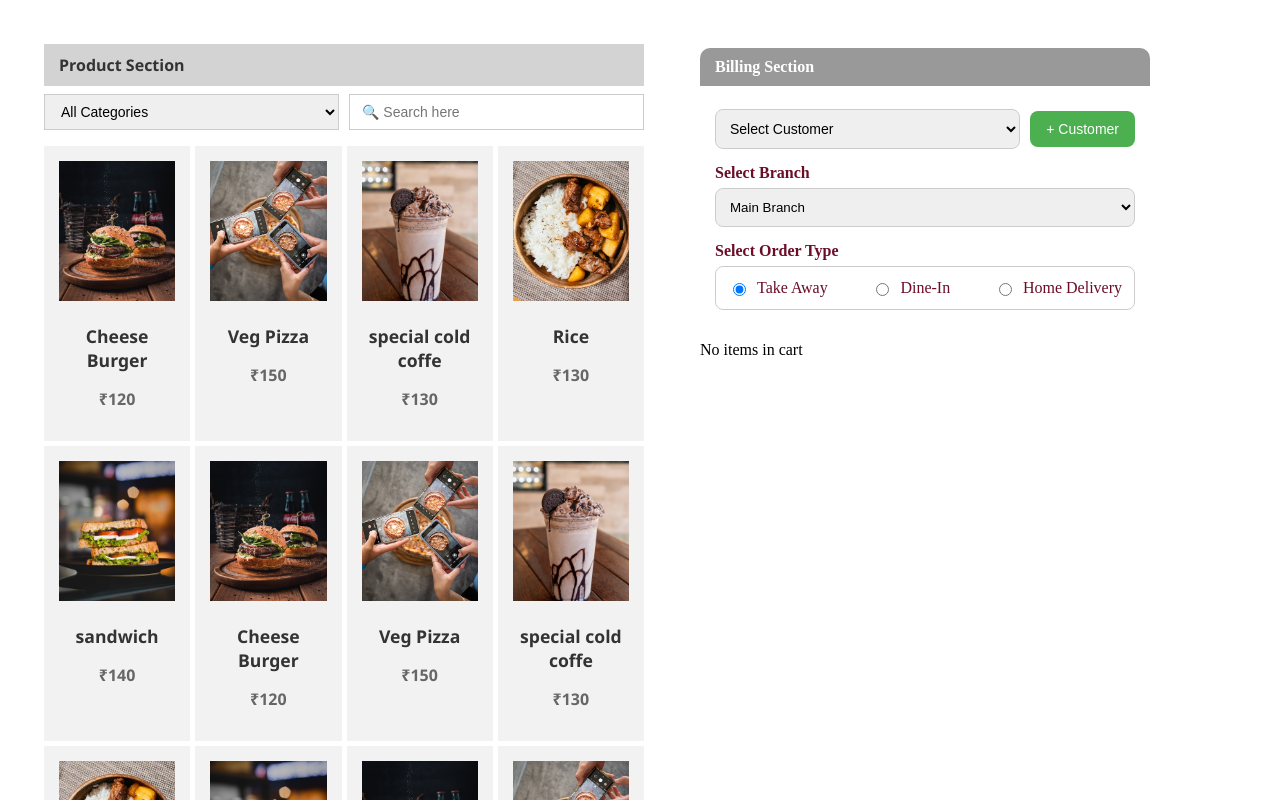
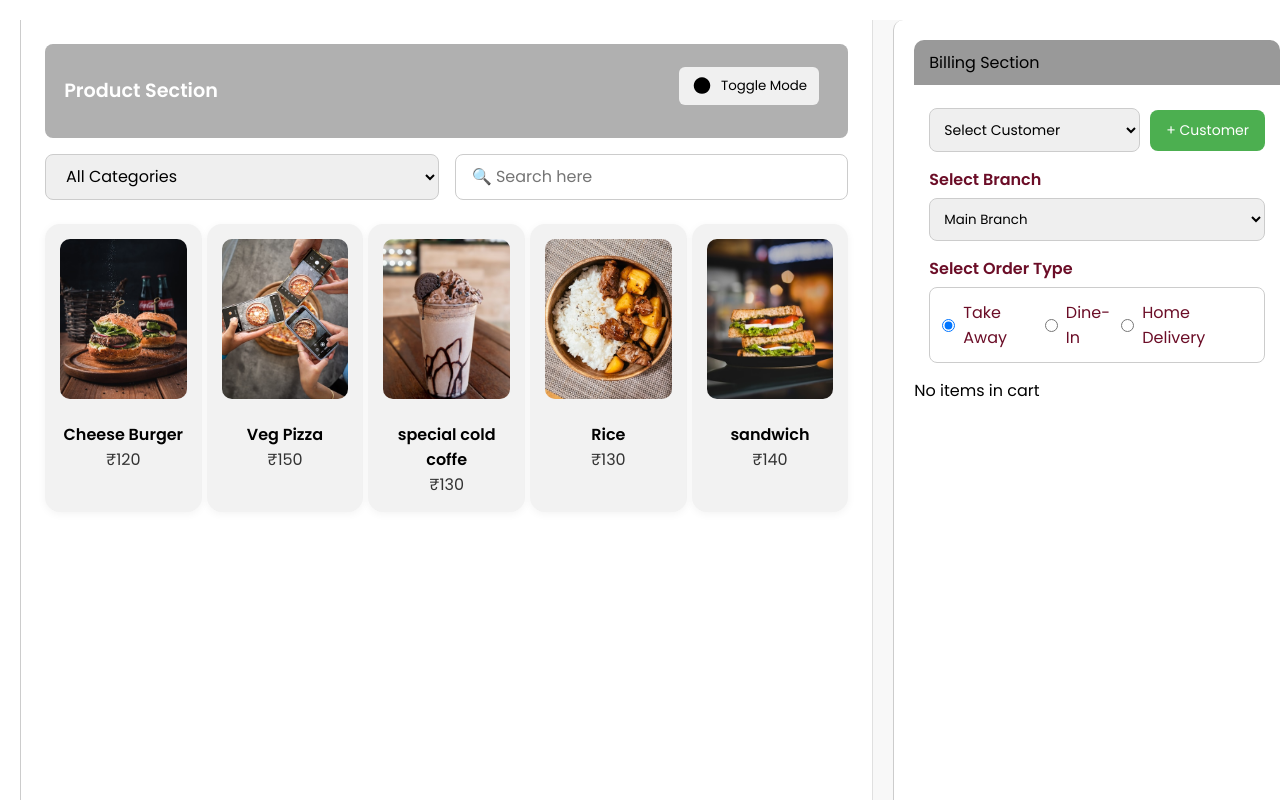
Before and after one commit to ganeshsai4408/react-food-order-app, a React (Create React App) app: page / in a window 1280 px wide. Shown: the top 800 px of the page. Built offline with nearby package versions, Linux system fonts and the light colour scheme.

Commit message:
Adjusted section layout to 70/30, standardized fonts, and initiated toggle effect implementation

```diff
--- a/package.json
+++ b/package.json
@@ -9,6 +9,7 @@
     "@testing-library/user-event": "^13.5.0",
     "react": "^19.1.0",
     "react-dom": "^19.1.0",
+    "react-icons": "^5.5.0",
     "react-scripts": "5.0.1",
     "react-toastify": "^11.0.5",
     "web-vitals": "^2.1.4"
--- a/src/App.css
+++ b/src/App.css
@@ -114,3 +114,59 @@
   .product-card:hover {
     background: #dcdcdc;
   }
+  .main-container {
+    display: flex;
+    height: 100vh; /* full height of screen */
+  }
+
+  .main-container > *:first-child {
+    flex: 7;
+    overflow-y: auto;
+  }
+
+  .main-container > *:last-child {
+    flex: 3;
+    border-left: 1px solid #ccc;
+    overflow-y: auto;
+  }
+  @media (max-width: 768px) {
+    .main-container {
+      flex-direction: column;
+    }
+
+    .main-container > * {
+      width: 100%;
+      flex: none;
+    }
+  }
+  body.dark-mode {
+    background-color: #121212;
+    color: #f0f0f0;
+  }
+
+  body.dark-mode .product-section {
+    background-color: #1e1e1e;
+    border-right: 1px solid #333;
+  }
+
+  body.dark-mode .product-card {
+    background-color: #333;
+    color: #f0f0f0;
+  }
+
+  body.dark-mode .modal-content {
+    background-color: #1e1e1e;
+    color: #f0f0f0;
+  }
+
+  body.dark-mode .product-controls select,
+  body.dark-mode .product-controls input {
+    background-color: #333;
+    color: #f0f0f0;
+    border-color: #444;
+  }
+
+  body.dark-mode .toggle-mode-btn {
+    background-color: #333;
+    color: #f0f0f0;
+  }
--- a/src/App.js
+++ b/src/App.js
@@ -1,5 +1,6 @@
 import React from "react";
 import { CartProvider } from "./assets/context/CartContext";
+import { DarkModeProvider } from "./assets/context/Dark";
 import ProductList from "./assets/components/ProductList";
 import BillingSection from "./assets/components/BillingSection";
 import "./App.css";
@@ -7,13 +8,14 @@ import "./App.css";
 function App() {
   return (
     <CartProvider>
-      <div className="app-container" style={{ display: "flex", padding: "20px" }}>
-
-        <ProductList />
-
-        <BillingSection />
-
-      </div>
+      <DarkModeProvider>
+        <div className="app-container" style={{ display: "flex", padding: "20px" }}>
+          <div className="main-container">
+            <ProductList />
+            <BillingSection />
+          </div>
+        </div>
+      </DarkModeProvider>
     </CartProvider>
   );
 }
--- a/src/assets/components/BillingSection.css
+++ b/src/assets/components/BillingSection.css
@@ -49,9 +49,9 @@
   .billing-header {
     background-color: #999;
     padding: 10px 15px;
-    font-weight: 600;
+    font-weight: 400;
     font-size: 16px;
-    color: white;
+    color: rgb(0, 0, 0);
   }
 
   .billing-top-row {
@@ -118,12 +118,39 @@
   .billing-table {
     width: 100%;
     border-collapse: collapse;
-    margin-top: 20px;
+    font-size: 0.9rem;
+    overflow-x: auto;
   }
+  @media (max-width: 600px) {
+    .billing-table thead {
+      display: none;
+    }
 
-  .billing-table thead {
-    background-color: #999999; /* Grey header background */
-    color: white;
+    .billing-table, .billing-table tbody, .billing-table tr, .billing-table td {
+      display: block;
+      width: 100%;
+    }
+
+    .billing-table tr {
+      margin-bottom: 1rem;
+      border: 1px solid #ccc;
+      padding: 1rem;
+      border-radius: 8px;
+    }
+
+    .billing-table td {
+      text-align: right;
+      position: relative;
+      padding-left: 50%;
+    }
+
+    .billing-table td::before {
+      content: attr(data-label);
+      position: absolute;
+      left: 1rem;
+      text-align: left;
+      font-weight: bold;
+    }
   }
 
   .billing-table th {
@@ -132,13 +159,39 @@
     text-align: left;
   }
 
-  /* Optional: Zebra striping and spacing */
+
   .billing-table td {
     padding: 10px;
     border-bottom: 1px solid #ddd;
   }
 
-  /* Add hover effect if you like */
+
   .billing-table tr:hover {
     background-color: #f9f9f9;
   }
+  .billing.dark-theme {
+    background-color: #1a1a1a;
+    color: #f1f1f1;
+  }
+
+  .billing.dark-theme select,
+  .billing.dark-theme input,
+  .billing.dark-theme button {
+    background-color: #2a2a2a;
+    color: #ffffff;
+    border: 1px solid #444;
+  }
+
+  .billing.dark-theme .billing-header {
+    color: #ffffff;
+  }
+
+  .billing.dark-theme table {
+    background-color: #1f1f1f;
+    color: #f1f1f1;
+  }
+
+  .billing.dark-theme .billing-summary {
+    background-color: #222;
+    color: #eee;
+  }
--- a/src/assets/components/BillingSection.jsx
+++ b/src/assets/components/BillingSection.jsx
@@ -1,4 +1,5 @@
 import React, { useContext } from "react";
+import { DarkModeContext } from "../context/Dark";
 import { CartContext } from "../context/CartContext";
 import { toast } from 'react-toastify';
 import "./BillingSection.css";
@@ -15,12 +16,16 @@ const BillingSection = () => {
     clearCart,
   } = useContext(CartContext);
 
+  // Import darkMode from context
+  const { darkMode } = useContext(DarkModeContext);
+
   const taxRate = 0.08;
   const deliveryCharge = 20;
 
   const subtotal = calculateSubtotal();
   const tax = calculateTax(taxRate);
   const total = calculateTotal(taxRate, deliveryCharge);
+
   // 🧪 Log the cart and each item
   console.log("🛒 Cart items:");
   cart.forEach((item, index) => {
@@ -34,13 +39,19 @@ const BillingSection = () => {
     });
   });
 
+  // Remove this function - we don't need it here
+  // The toggle functionality should only be in ProductList.jsx
+  // const toggleMode = () => {
+  //   setDarkMode((prev) => !prev);
+  //   document.body.classList.toggle("dark-mode");
+  // };
 
   console.log("Subtotal:", subtotal);
   console.log("Tax:", tax);
   console.log("Total:", total);
 
   return (
-    <div className="billing">
+    <div className={`billing ${darkMode ? "dark-theme" : ""}`}>
       <div className="billing-container">
         <div className="billing-header">Billing Section</div>
 
@@ -129,7 +140,7 @@ const BillingSection = () => {
             <p>Tax (8%): <span>₹{tax.toFixed(2)}</span></p>
             <p>Delivery: <span>₹{deliveryCharge.toFixed(2)}</span></p>
             <hr />
-            <h3>Total: <span>₹{total.toFixed(2)}</span></h3>
+            <h3>Total: <span data-label="Price">₹{total.toFixed(2)}</span></h3>
 
             <div className="payment-buttons">
               <button className="cash-btn">Cash</button>
--- a/src/assets/components/ProductList.css
+++ b/src/assets/components/ProductList.css
@@ -1,70 +1,234 @@
-.product-list {
-    padding: 1rem;
-    font-family: 'Segoe UI', sans-serif;
+/* Importing Poppins Font */
+@import url('https://fonts.googleapis.com/css2?family=Poppins:wght@300;400;600&display=swap');
+
+/* Global Reset & Font */
+* {
+  margin: 0;
+  padding: 0;
+  box-sizing: border-box;
+  font-family: 'Poppins', sans-serif;
 }
 
-  .grid {
-    display: grid;
-    grid-template-columns: repeat(auto-fill, minmax(200px, 1fr));
-    gap:0;
-    flex-wrap: wrap;
+body, html {
+  height: 100%;
+  overflow: hidden;
 }
 
-  .product-card {
-    background: #fff;
-
-
-    max-width: 130px;
-    padding: 1rem;
-    cursor: pointer;
-    transition: transform 0.2s ease;
-    text-align: center;
+/* Main Layout */
+.main-container {
+  display: flex;
+  height: 100vh;
+  width: 100vw;
+  background-color: #f8f8f8;
 }
 
-
-
-  .product-image {
-    width: 100%;
-    height: 140px;
-    object-fit: cover;
-
-    margin-bottom: 10px;
+/* 70% Product Area */
+.product-section {
+  flex: 7;
+  padding: 1.5rem;
+  overflow-y: auto;
+  background-color: #ffffff;
+  border-right: 1px solid #e0e0e0;
 }
 
-  .product-card h4 {
-    margin: 0.5rem 0;
-    font-size: 1.1rem;
-    color: #333;
+.product-section h2 {
+  font-size: 1.5rem;
+  margin-bottom: 1rem;
 }
 
-  .product-card p {
-    color: #666;
-    font-weight: bold;
-  }
-  .product-header {
-    background-color: #d3d3d3; /* light grey like in screenshot */
-    padding: 10px 15px;
-
-    font-weight: 600;
-    font-size: 16px;
-    margin-bottom: 0.5rem;
-  }
-
-  .header-title {
-    color: #333;
-  }
-
+/* Filter and Search bar */
 .product-controls {
   display: flex;
-    gap: 10px;
-    margin-bottom: 1rem;
+  gap: 1rem;
+  margin-bottom: 1.5rem;
+  flex-wrap: wrap;
 }
 
 .product-controls select,
 .product-controls input {
+  padding: 0.6rem 1rem;
+  font-size: 1rem;
+  border-radius: 8px;
+  border: 1px solid #ccc;
   flex: 1;
+  min-width: 220px;
+}
+
+/* Product Grid */
+.product-grid {
+  display: grid;
+  grid-template-columns: repeat(auto-fill, minmax(200px, 1fr));
+  gap: 1.5rem;
+}
+
+.product-card {
+  background-color: #f2f2f2;
+  border-radius: 15px;
+  padding: 1rem;
+  text-align: center;
+  transition: transform 0.2s;
+  box-shadow: 0 2px 8px rgba(0,0,0,0.05);
+  cursor: pointer;
+}
+
+.product-card:hover {
+  transform: scale(1.03);
+}
+
+.product-card img {
+  width: 100%;
+  height: 160px;
+  object-fit: cover;
+  border-radius: 10px;
+  margin-bottom: 1rem;
+}
+
+.product-card h3 {
+  font-size: 1.1rem;
+  margin-bottom: 0.5rem;
+}
+
+.product-card p {
+  font-size: 1rem;
+  color: #333;
+}
+
+/* 30% Billing Area */
+.billing-section {
+  flex: 3;
+  padding: 2rem;
+  background-color: #fafafa;
+  overflow-y: auto;
+}
+
+.billing-section h2 {
+  font-size: 1.5rem;
+  margin-bottom: 1.5rem;
+  border-bottom: 2px solid #ccc;
+  padding-bottom: 0.5rem;
+}
+
+/* Billing Form Styling */
+.billing-section select,
+.billing-section input[type="text"],
+.billing-section button {
+  width: 100%;
+  padding: 0.6rem;
+  margin-bottom: 1rem;
+  font-size: 1rem;
+  border-radius: 8px;
+  border: 1px solid #ccc;
+}
+
+.billing-section .radio-group {
+  display: flex;
+  gap: 1rem;
+  margin-bottom: 1rem;
+}
+
+.billing-section .radio-group label {
+  display: flex;
+  align-items: center;
+  gap: 0.4rem;
+  font-size: 1rem;
+  color: #5c1a27;
+}
+
+.billing-section .radio-group input[type="radio"] {
+  accent-color: #5c1a27;
+}
+
+.billing-section button {
+  background-color: #4caf50;
+  color: #fff;
+  border: none;
+  cursor: pointer;
+  transition: background 0.3s ease;
+}
+
+.billing-section button:hover {
+  background-color: #45a049;
+}
+
+/* Responsive for mobile */
+@media (max-width: 768px) {
+  .main-container {
+    flex-direction: column;
+  }
+
+  .product-section,
+  .billing-section {
+    flex: none;
+    width: 100%;
+    height: auto;
+  }
+
+  .billing-section {
+    padding: 1rem;
+  }
+
+  .product-controls {
+    flex-direction: column;
+  }
+}
+.product-header {
+  background-color: #b0b0b0; /* Or any color you prefer */
+  padding: 0.8rem 1.2rem;
+  margin-bottom: 1rem;
+  border-radius: 8px;
+  display: flex;
+  justify-content: space-between;
+  align-items: center;
+}
+.header-title {
+  font-size: 1.2rem;
+  font-weight: 600;
+  color: #ffffff;
+}
+.product-header h2 {
+  font-size: 1rem;
+  font-weight: 600;
+  color: #ffffff;
+}
+.toggle-btn-container {
+  display: flex;
+  justify-content: flex-end;
+  margin-bottom: 10px;
+  padding: 10px;
+}
+
+.toggle-mode-btn {
+  background-color: #f0f0f0;
+  border: none;
   padding: 8px 12px;
-    border: 1px solid #ccc;
+  border-radius: 6px;
+  font-weight: 500;
+  display: flex;
+  align-items: center;
+  gap: 8px;
+  cursor: pointer;
+  transition: background 0.3s;
+}
 
-    font-size: 14px;
+.toggle-mode-btn:hover {
+  background-color: #d3d3d3;
 }
+
+/* Optional: dark mode styles */
+.dark-theme {
+  background-color: #1e1e1e;
+  color: #fff;
+}
+
+.dark-theme .product-card {
+  background-color: #333;
+  color: #fff;
+}
+body.dark-mode .product-header {
+  background-color: #333;
+}
+
+body.dark-mode .toggle-mode-btn {
+  background-color: #444;
+  color: #f0f0f0;
+}
--- a/src/assets/components/ProductList.jsx
+++ b/src/assets/components/ProductList.jsx
@@ -1,17 +1,22 @@
-import React, { useState } from "react";
+import React, { useState, useContext } from "react";
+
+import { DarkModeContext } from "../context/Dark"
 import ProductModal from "./ProductModal";
 import "./ProductList.css";
-import burgerImg from "../images/burger-image.jpg"
-import pizzaImg from "../images/pizza-image.jpg"
-import oreoImg from "../images/oreo.jpg"
-import RiceImg from "../images/rice-bolw.jpg"
-import sandwichImg from "../images/sandwhich.jpg"
+import burgerImg from "../images/burger-image.jpg";
+import pizzaImg from "../images/pizza-image.jpg";
+import oreoImg from "../images/oreo.jpg";
+import RiceImg from "../images/rice-bolw.jpg";
+import sandwichImg from "../images/sandwhich.jpg";
+import { IoSunnyOutline } from "react-icons/io5";
+import { WiMoonAltNew } from "react-icons/wi";
+
 const sampleProducts = [
   {
     id: 1,
     name: "Cheese Burger",
     price: 120,
-    image:burgerImg,
+    image: burgerImg,
     options: [
       { id: "size-s", label: "Small", price: 0 },
       { id: "size-m", label: "Medium", price: 20 },
@@ -26,7 +31,7 @@ const sampleProducts = [
     id: 2,
     name: "Veg Pizza",
     price: 150,
-    image:pizzaImg,
+    image: pizzaImg,
     options: [
       { id: "thin", label: "Thin Crust", price: 0 },
       { id: "thick", label: "Thick Crust", price: 10 },
@@ -35,13 +40,12 @@ const sampleProducts = [
       { id: "addon-paneer", label: "Paneer", price: 20 },
       { id: "addon-olives", label: "Olives", price: 15 },
     ],
-
   },
   {
     id: 3,
     name: "special cold coffe",
     price: 130,
-    image:oreoImg,
+    image: oreoImg,
     options: [
       { id: "sprinkels", label: "sprinkels", price: 80 },
       { id: "nuts", label: "nuts", price: 50 },
@@ -50,13 +54,12 @@ const sampleProducts = [
       { id: "addon-ice-cream", label: "addon-ice-cream", price: 29 },
       { id: "addon-syrup", label: "addon-syrup", price: 55 },
     ],
-
   },
   {
     id: 4,
     name: "Rice",
     price: 130,
-    image:RiceImg,
+    image: RiceImg,
     options: [
       { id: "non-veg", label: "non-veg", price: 80 },
       { id: "veg", label: "veg", price: 50 },
@@ -65,13 +68,12 @@ const sampleProducts = [
       { id: "addon-ice-cream", label: "chicken-65", price: 89 },
       { id: "addon-syrup", label: "paneer-65", price: 55 },
     ],
-
   },
   {
     id: 5,
     name: "sandwich",
     price: 140,
-    image:sandwichImg,
+    image: sandwichImg,
     options: [
       { id: "non-veg", label: "non-veg", price: 80 },
       { id: "veg", label: "veg", price: 50 },
@@ -80,17 +82,33 @@ const sampleProducts = [
       { id: "musturd", label: "musturd", price: 89 },
       { id: "mayo", label: "mayo", price: 55 },
     ],
-
   },
 ];
 
 const ProductList = () => {
   const [selectedItem, setSelectedItem] = useState(null);
+  const { darkMode, toggleDarkMode } = useContext(DarkModeContext);
+
+  //const toggleMode = () => {
+    //setDarkMode((prev) => !prev);
+    // This affects the entire document/body
+   // document.body.classList.toggle("dark-mode");
+  //};
 
   return (
-    <div className="product-list">
+    <div className={`main-container ${darkMode ? "dark-theme" : ""}`}>
+
+
+      {/* Product Section */}
+      <div className="product-section">
         <div className="product-header">
           <div className="header-title">Product Section</div>
+          <div className="toggle-btn-container">
+          <button onClick={toggleDarkMode} className="toggle-mode-btn">
+            {darkMode ? <IoSunnyOutline size={20} /> : <WiMoonAltNew size={22} />}
+            Toggle Mode
+          </button>
+          </div>
         </div>
 
         <div className="product-controls">
@@ -102,10 +120,11 @@ const ProductList = () => {
           </select>
           <input type="text" placeholder="🔍 Search here" />
         </div>
-      <div className="grid">
-    {[...Array(5)].flatMap(() => sampleProducts).map((item, idx) => (
+
+        <div className="grid responsive-grid">
+          {sampleProducts.map((item) => (
             <div
-      key={`${item.id}-${idx}`}
+              key={item.id}
               className="product-card"
               onClick={() => setSelectedItem(item)}
             >
@@ -115,10 +134,14 @@ const ProductList = () => {
             </div>
           ))}
         </div>
+      </div>
 
+      {/* Product Modal */}
       {selectedItem && (
-        <ProductModal product={selectedItem} onClose={() => setSelectedItem(null)} />
-
+        <ProductModal
+          product={selectedItem}
+          onClose={() => setSelectedItem(null)}
+        />
       )}
     </div>
   );
--- /dev/null
+++ b/src/assets/context/Dark.jsx
@@ -0,0 +1,29 @@
+import React, { createContext, useState, useEffect } from 'react';
+
+export const DarkModeContext = createContext();
+
+export const DarkModeProvider = ({ children }) => {
+  const [darkMode, setDarkMode] = useState(false);
+
+  const toggleDarkMode = () => {
+    setDarkMode(prev => !prev);
+    document.body.classList.toggle('dark-mode');
+  };
+
+  // Optional: Save dark mode preference to localStorage
+  useEffect(() => {
+    const savedMode = localStorage.getItem('darkMode') === 'true';
+    setDarkMode(savedMode);
+    if (savedMode) document.body.classList.add('dark-mode');
+  }, []);
+
+  useEffect(() => {
+    localStorage.setItem('darkMode', darkMode.toString());
+  }, [darkMode]);
+
+  return (
+    <DarkModeContext.Provider value={{ darkMode, toggleDarkMode }}>
+      {children}
+    </DarkModeContext.Provider>
+  );
+};
--- a/src/index.js
+++ b/src/index.js
@@ -1,6 +1,6 @@
 import React from 'react';
 import ReactDOM from 'react-dom/client';
-
+import { DarkModeProvider } from './assets/context/Dark'
 import App from './App';
 
 
@@ -10,8 +10,10 @@ const root = ReactDOM.createRoot(document.getElementById('root'));
 root.render(
   <React.StrictMode>
     <CartProvider>
+    <DarkModeProvider>
 
     <App />
+    </DarkModeProvider>
     </CartProvider>
   </React.StrictMode>
 );
```
Also changed, not shown: 1 other file (tests, documents, lock files or other folders). Lines whose indentation alone changed are shown as unchanged.
